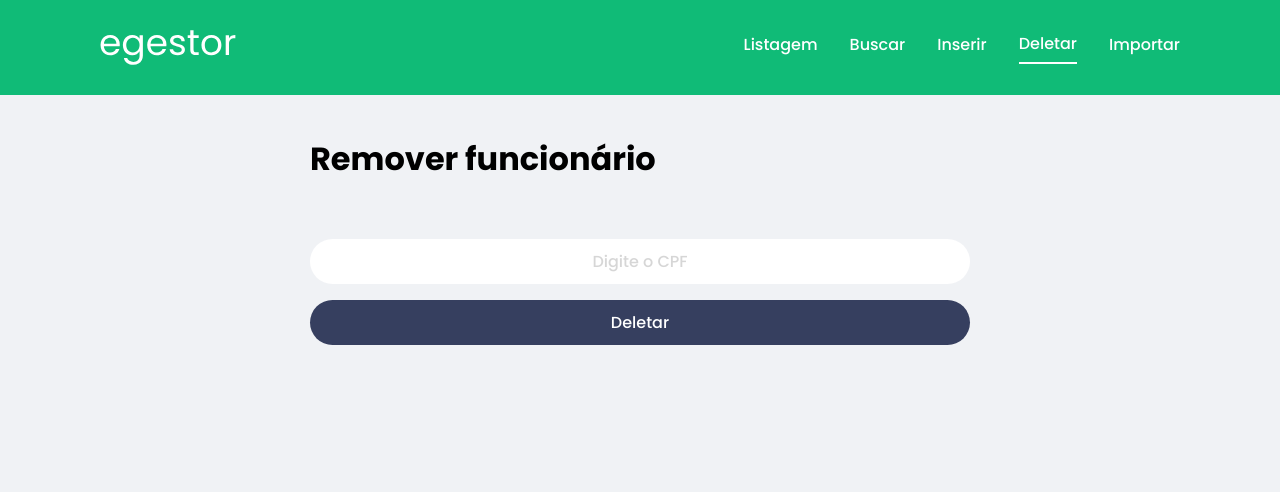
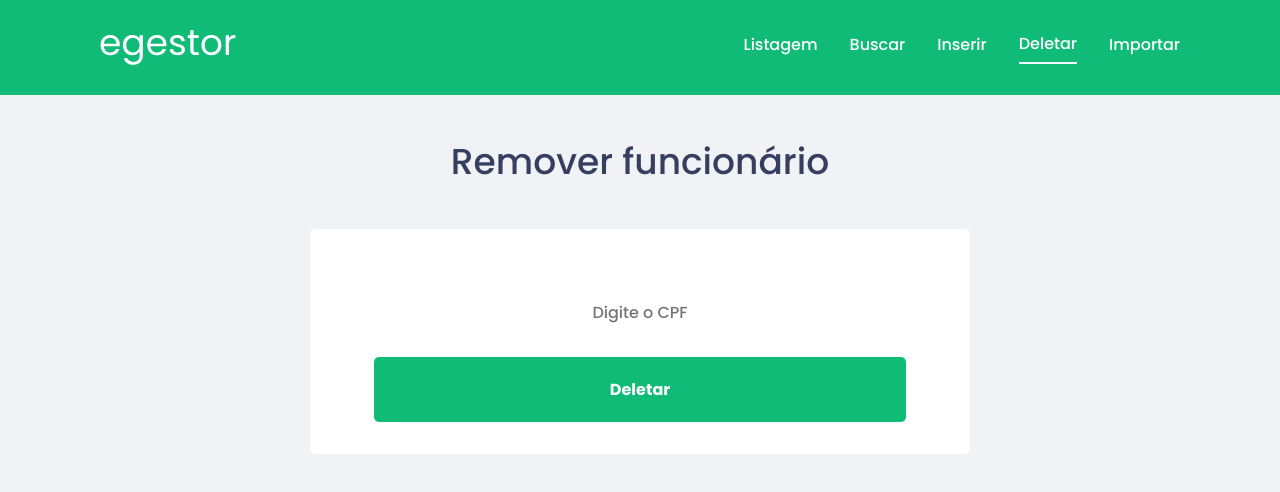
Before and after one commit to hugoms154/frontend-egestor, a React (Create React App) app: page /delete in a window 1280 px wide. Shown: the top 492 px of the page. Built offline with nearby package versions, Linux system fonts and the light colour scheme.

Commit message:
Chore: small changes in Layout/styles

```diff
--- a/src/pages/Delete/index.tsx
+++ b/src/pages/Delete/index.tsx
@@ -1,4 +1,4 @@
-import React, { FormEvent, useCallback, useState } from 'react';
+import React, { useCallback, useState } from 'react';
 import { FiAlertCircle } from 'react-icons/fi';
 import Header from '../../components/Header';
 import api from '../../services/api';
@@ -125,8 +125,6 @@ const Delete: React.FC = () => {
                 iErrors.messages.map(message => (
                   <strong key={message}>{message}</strong>
                 ))}
-
-              {/* Verifique se o CPF está correto. */}
             </Error>
             <input
               value={iCPF}
--- a/src/pages/Delete/styles.ts
+++ b/src/pages/Delete/styles.ts
@@ -6,8 +6,20 @@ export const Container = styled.div`
   margin: 0 auto;
   padding: 40px 20px;
 
+  h1 {
+    font-weight: 500;
+    font-size: 36px;
+    line-height: 54px;
+    color: #363f5f;
+    text-align: center;
+  }
+
   form {
-    margin-top: 32px;
+    background: #fff;
+    text-align: center;
+    margin-top: 40px;
+    border-radius: 5px;
+    padding: 32px 64px;
 
     fieldset {
       display: flex;
@@ -18,24 +30,30 @@ export const Container = styled.div`
         width: 100%;
         height: 45px;
         border: 0px;
-        border-radius: 35px;
         padding: 0 20px;
         text-align: center;
-        &::placeholder {
-          color: rgba(204, 204, 204, 0.8);
+
+        height: 56px;
+        padding: 0 10px;
+        border-bottom: 2.5px solid transparent;
+        &:focus-within {
+          border-bottom: 2.5px solid #10bb77;
         }
       }
 
       button {
         width: 100%;
+        border-radius: 5px;
+        color: #fff;
+        font-weight: 700;
         border: 0;
+        background: #10bb77;
         margin-top: 16px;
-        height: 45px;
-        border-radius: 35px;
-        background: #363f5f;
-        color: #fff;
+        padding: 20px 32px;
+        transition: background-color 0.3s;
+
         &:hover {
-          background: rgba(54, 63, 95, 0.9);
+          background: rgba(16, 187, 119, 0.8);
         }
       }
     }
```
